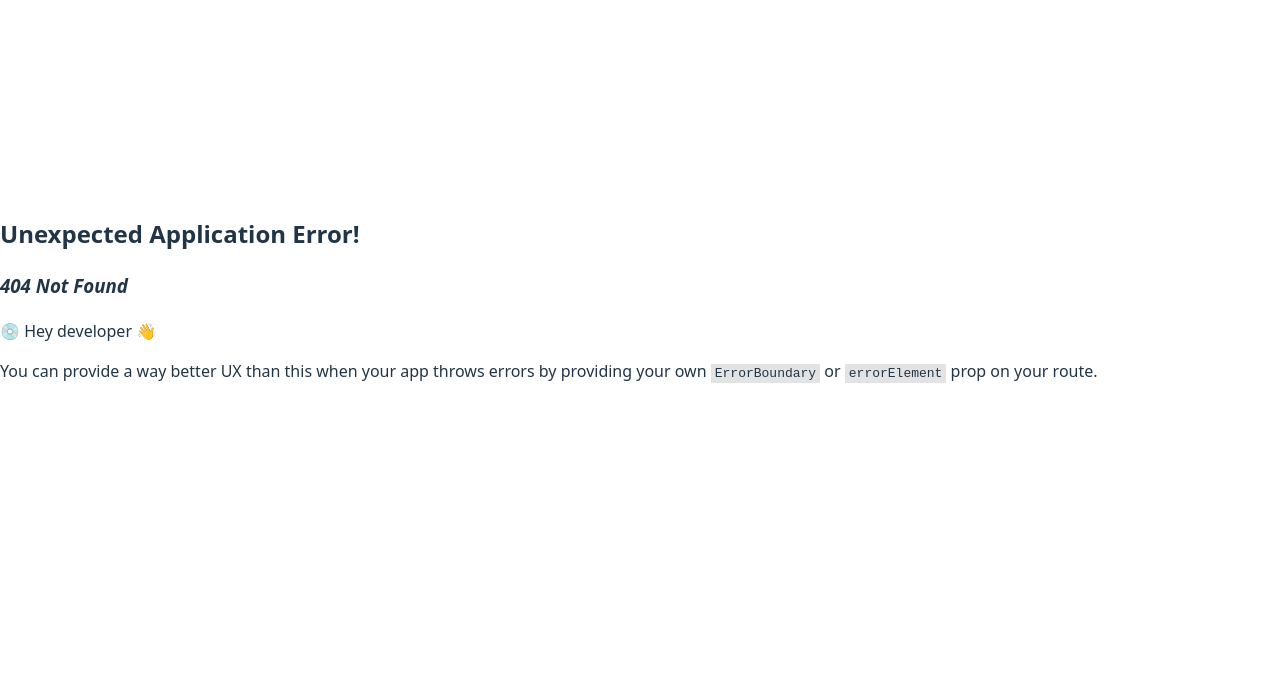
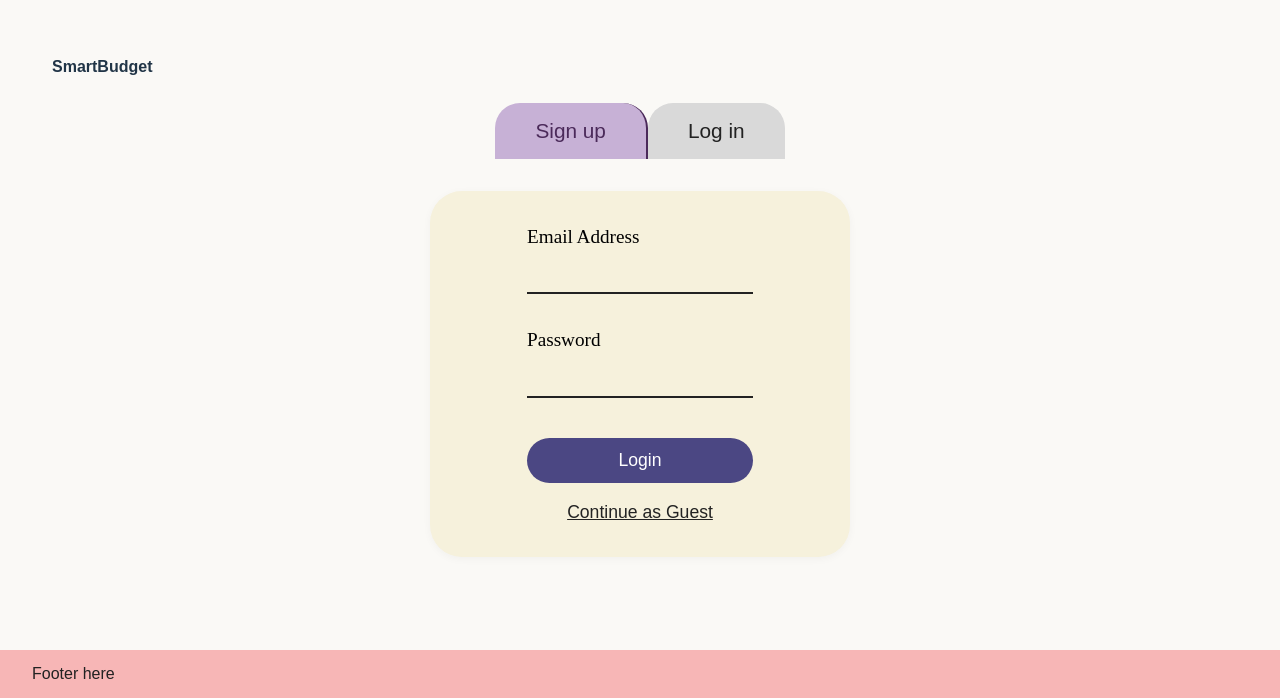
Before and after one commit to CUNY2XTECH-CITYTECH/smartbudget-frontend, a React (Vite) app in the folder BudgetApp/: page /login in a window 1280 px wide. Before the commit this address had no page. Shown: the part 102-800 px from the top of the page. Built offline with nearby package versions, Linux system fonts and the light colour scheme.

Commit message:
added a login page

```diff
--- a/BudgetApp/src/App.jsx
+++ b/BudgetApp/src/App.jsx
@@ -3,7 +3,7 @@ import { Outlet, Link } from "react-router-dom";
 function App() {
   return (
     <div>
-      <h1>Smart Budget App</h1>
+      {/* <h1>SmartBudget</h1> */}
 
       <main>
         <Outlet /> {/* This renders the child routes */}
--- a/BudgetApp/src/main.jsx
+++ b/BudgetApp/src/main.jsx
@@ -5,7 +5,7 @@ import App from './App.jsx'
 
 import { createBrowserRouter, RouterProvider } from "react-router-dom";
 import Home from "./pages/Home.jsx";
-// import Login from "./pages/Login.jsx";
+import Login from "./pages/Login.jsx";
 // import Signup from "./pages/Signup.jsx";
 // import NotFound from "./pages/NotFound.jsx";
 
@@ -15,7 +15,7 @@ const router = createBrowserRouter([
     element: <App />,
     children: [
       { index: true, element: <Home /> },
-      // { path: 'login', element: <Login /> },
+      { path: 'login', element: <Login /> },
       // { path: 'signup', element: <Signup /> },
       // { path: '*', element: <NotFound /> },
     ],
--- /dev/null
+++ b/BudgetApp/src/pages/Login.css
@@ -0,0 +1,131 @@
+/* Make the container take full screen and center its contents */
+.login-container {
+  display: flex;
+  flex-direction: column;
+  align-items: center;
+  justify-content: center; /* this is key for vertical centering */
+  min-height: 100vh; /* take up full viewport height */
+  min-width: 100vw; /* take up full viewport width */
+  background: #faf9f6;
+  padding: 20px;
+  box-sizing: border-box; /* include padding in width/height calculations */
+  overflow: hidden; /* prevent overflow */
+  position: relative; /* for absolute positioning of footer */
+  font-family: "Arial", sans-serif;
+  overflow: hidden; /* prevent scrolling */
+
+}
+
+.login-header {
+  font-weight: bold;
+  margin-top: 16px;
+  margin-bottom: 24px;
+  align-self: flex-start;
+  margin-left: 32px;
+}
+
+.login-tabs {
+  display: flex;
+  margin-bottom: 32px;
+}
+
+.tab {
+  padding: 16px 40px;
+  border: none;
+  border-radius: 25px 25px 0 0;
+  font-size: 1.3rem;
+  background: #d9d9d9;
+  color: #222;
+  cursor: pointer;
+  outline: none;
+}
+
+.signup {
+  background: #c7b1d6;
+  color: #4b2a5a;
+  border-right: 2px solid #4b2a5a;
+}
+
+.login.active {
+  background: #d9d9d9;
+  color: #222;
+}
+
+.login-card {
+  background: #f6f1dc;
+  padding: 32px 40px;
+  border-radius: 32px;
+  box-shadow: 0 2px 8px rgba(0, 0, 0, 0.04);
+  display: flex;
+  flex-direction: column;
+  align-items: center;
+  min-width: 340px;
+}
+
+.input-group {
+  color: black;
+  display: flex;
+  flex-direction: column;
+  margin-bottom: 24px;
+  width: 100%;
+}
+
+.input-group label {
+  font-family: "Times New Roman", Times, serif;
+  font-size: 1.2rem;
+  margin-bottom: 4px;
+}
+
+.input-group input {
+  border: none;
+  border-bottom: 2px solid #222;
+  background: transparent;
+  font-size: 1.1rem;
+  padding: 8px 0;
+  margin-bottom: 8px;
+  outline: none;
+  color: black;
+}
+
+.continue-btn {
+  background: #4b4783;
+  color: #fff;
+  border: none;
+  border-radius: 24px;
+  padding: 12px 0;
+  width: 100%;
+  font-size: 1.1rem;
+  margin-top: 8px;
+  cursor: pointer;
+}
+
+.guest-link {
+  margin-top: 16px;
+  text-align: center;
+  width: 100%;
+  font-size: 1.1rem;
+  color: #222;
+  text-decoration: underline;
+  cursor: pointer;
+}
+
+.login-footer {
+  background: #f7b6b6;
+  color: #222;
+  width: 100%;
+  text-align: left;
+  padding: 12px 32px;
+  position: fixed;
+  bottom: 0;
+  left: 0;
+}
+
+@media (max-width: 600px) {
+  .login-container {
+    display: flex;
+    flex-direction: column;
+    align-items: center;
+    min-height: 100vh;
+    background: #faf9f6;
+  }
+}
--- a/BudgetApp/src/pages/Login.jsx
+++ b/BudgetApp/src/pages/Login.jsx
@@ -1,23 +1,57 @@
+import { useState } from "react";
+import "./Login.css";
+
 
 const Login = () => {
+  const [username, setUsername] = useState("");
+  const [password, setPassword] = useState("");
+
+  const handleSubmit = (e) => {
+    e.preventDefault();
+    // Replace this with your login logic
+    alert(`Username: ${username}\nPassword: ${password}`);
+  };
 
   return (
-    <div className="login-page">
-      <h1>Login Page</h1>
-      <form>
-        <div>
-          <label htmlFor="username">Username:</label>
-          <input type="text" id="username" name="username" required />
-        </div>
-        <div>
-          <label htmlFor="password">Password:</label>
-          <input type="password" id="password" name="password" required />
-        </div>
-        <button type="submit">Login</button>
-
-      </form>
+    <div className="login-container">
+      <header className="login-header">SmartBudget</header>
+      <div className="login-tabs">
+        <button className="tab signup">Sign up</button>
+        <button className="tab login active">Log in</button>
+      </div>
+      <div className="login-card">
+        <form onSubmit={handleSubmit}>
+          <div className="input-group">
+            <label htmlFor="username">Email Address</label>
+            <input
+              type="text"
+              id="username"
+              name="username"
+              required
+              value={username}
+              onChange={(e) => setUsername(e.target.value)}
+            />
+          </div>
+          <div className="input-group">
+            <label htmlFor="password">Password</label>
+            <input
+              type="password"
+              id="password"
+              name="password"
+              required
+              value={password}
+              onChange={(e) => setPassword(e.target.value)}
+            />
+          </div>
+          <button type="submit" className="continue-btn">Login</button>
+        </form>
+        <div className="guest-link">
+          <span>Continue as Guest</span>
+          </div>
+      </div>
+      <footer className="login-footer">Footer here</footer>
     </div>
   );
-}
+};
 
 export default Login;
```
